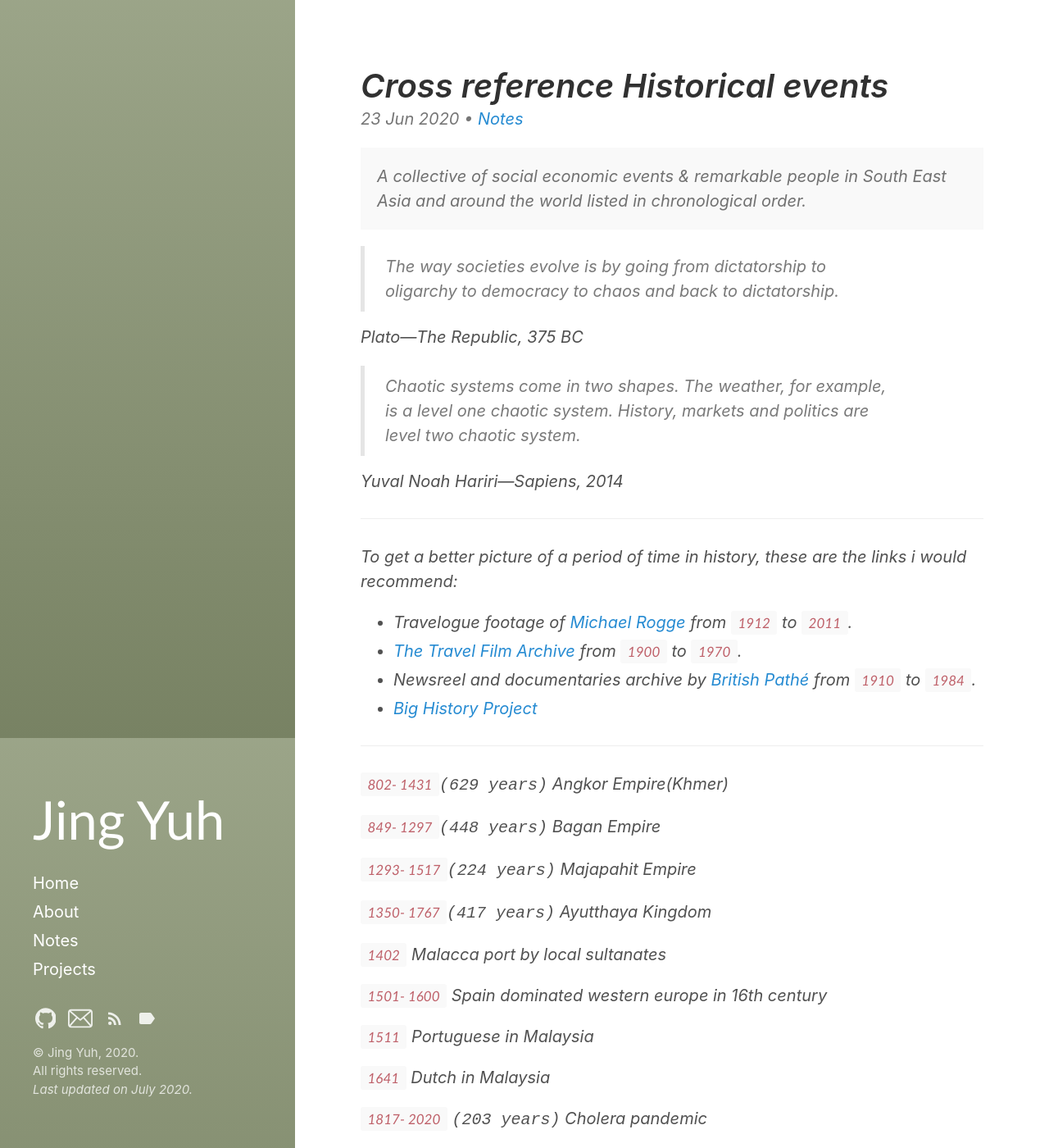
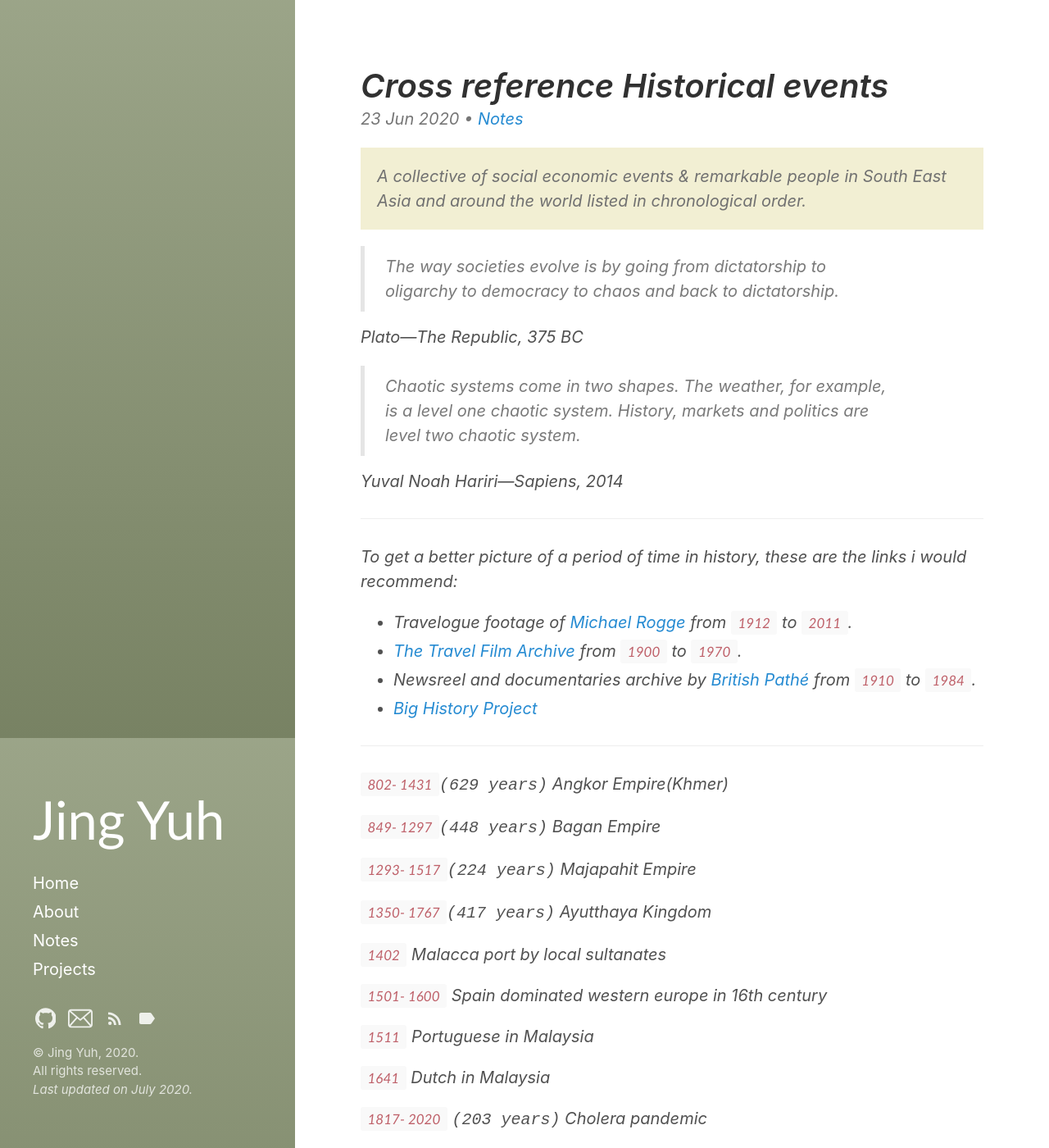
Before and after one commit to jyang123-bit/Website, a Jekyll site: the page built from _posts/2020-06-23-Notes-cross-reference-historical-events.md, in a window 1280 px wide and 1400 px high. Shown: the whole window at 82% size. Built offline with Jekyll 4.4.1, drawn with Linux system fonts in a browser that asks for light colours.

Commit message:
Update _message.scss

```diff
--- a/_sass/hydeout/_message.scss
+++ b/_sass/hydeout/_message.scss
@@ -4,7 +4,7 @@
 // or to a parent if there are multiple elements to show.
 
 .message {
-  background-color: #f9f9f9;
+  background-color: #f2efd3;
   color: #717171;
   margin-bottom: 1rem;
   padding: 1rem;
```
